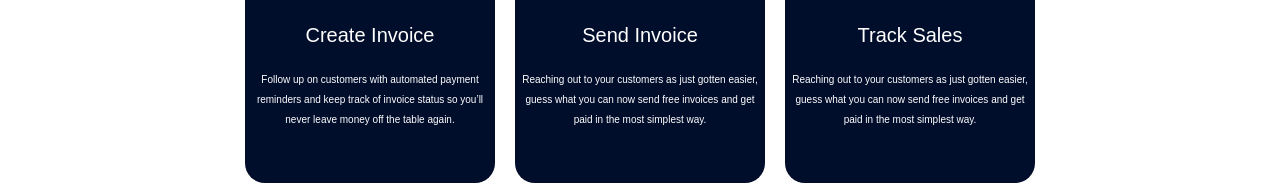
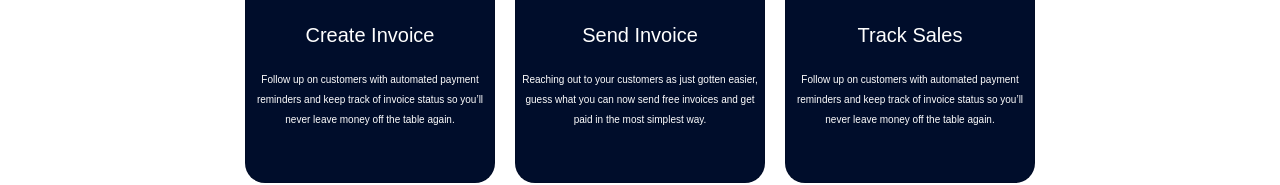
Before and after one commit to NestlyPay/nestlypaywaitlist, a React (Create React App) app: page / in a window 1280 px wide. Shown: the part 1832-2017 px from the top of the page. Built offline with nearby package versions, Linux system fonts and the light colour scheme.

Commit message:
Card Update

```diff
--- a/src/component/Waitlist/Waitlist.jsx
+++ b/src/component/Waitlist/Waitlist.jsx
@@ -144,7 +144,7 @@ function Waitlist() {
         />
         <Card
           image={track}
-          detail="Reaching out to your customers as just gotten easier, guess what you can now send free invoices and get paid in the most simplest way."
+          detail="Follow up on customers with automated payment reminders and keep track of invoice status so you’ll never leave money off the table again."
           header="Track Sales"
         />
       </div>
```
